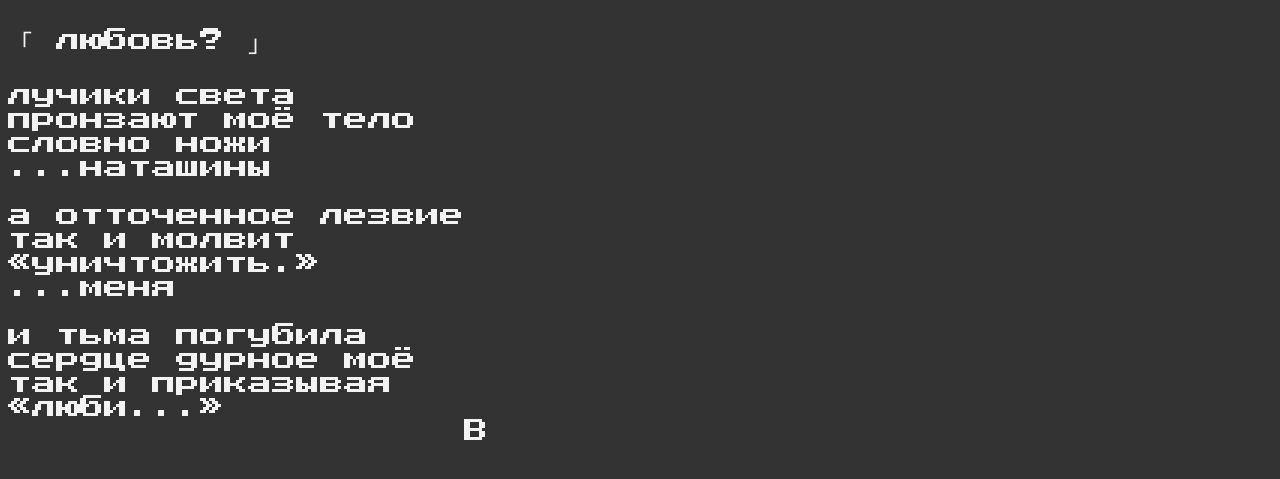
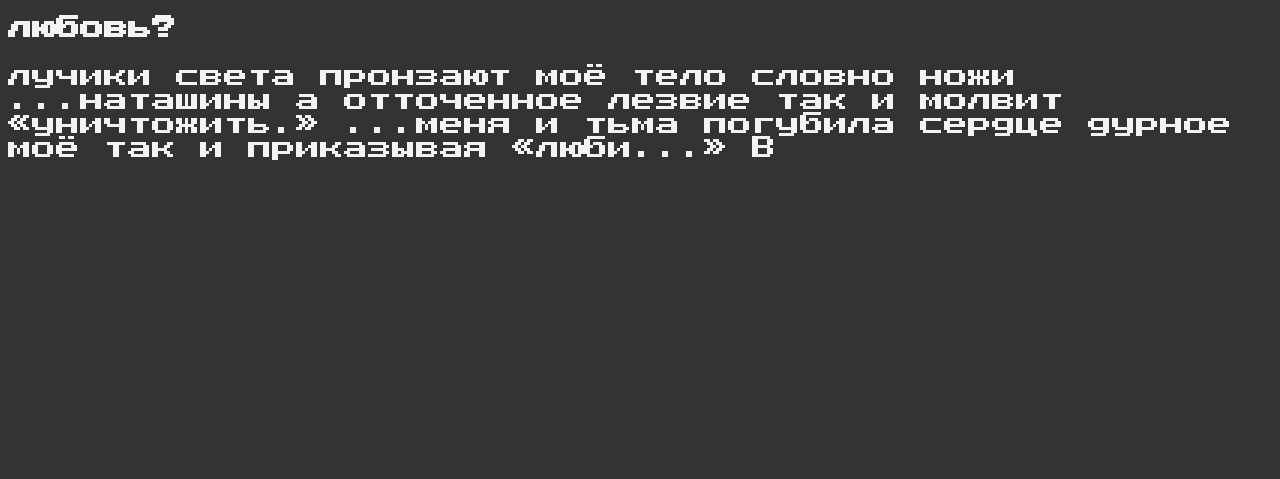
Before and after one commit to hvinya/hvinya.github.io, a Jekyll site: the page built from poesy/0x0.md, in a window 1280 px wide. Shown: the top 479 px of the page. Built offline with Jekyll 4.4.1, drawn with Linux system fonts in a browser that asks for light colours.

Commit message:
md -> html

````diff
--- a/poesy/0x0.md
+++ b/poesy/0x0.md
@@ -4,9 +4,8 @@ title: любовь?
 permalink: /poesy/0x0/
 ---
 
-```
-「 любовь? 」
-
+<h1>любовь?</h1>
+<p>
 лучики света
 пронзают моё тело
 словно ножи
@@ -22,4 +21,4 @@ permalink: /poesy/0x0/
 так и приказывая
 «люби...»
                    B
-```
+</p>
````
